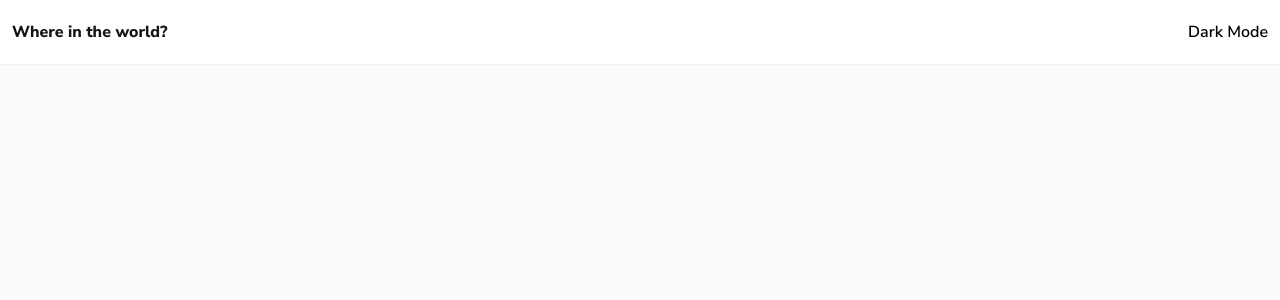
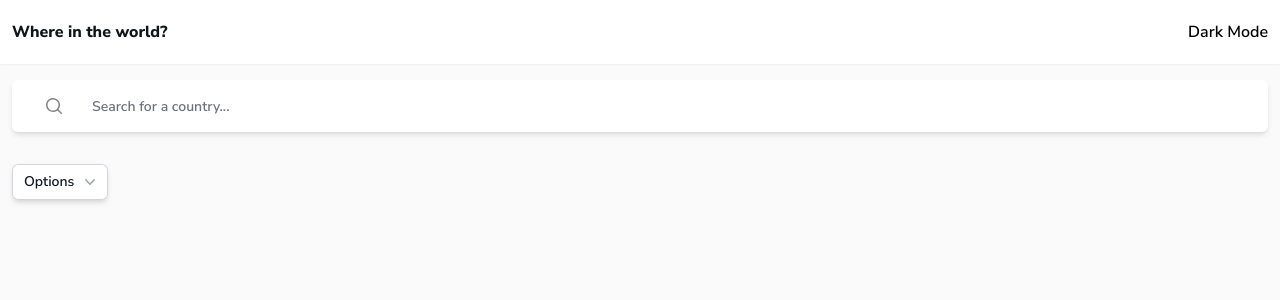
Before and after one commit to arey-dev/rest-country, a React (Vite) app: page / in a window 1280 px wide. Shown: the top 300 px of the page. Built offline with nearby package versions, Linux system fonts and the light colour scheme.

Commit message:
search done, filter ongoing

```diff
--- a/package.json
+++ b/package.json
@@ -10,11 +10,14 @@
     "preview": "vite preview"
   },
   "dependencies": {
+    "@headlessui/react": "^1.7.14",
+    "@heroicons/react": "^2.0.17",
     "@tailwindcss/container-queries": "^0.1.1",
     "react": "^18.2.0",
     "react-dom": "^18.2.0"
   },
   "devDependencies": {
+    "@tailwindcss/forms": "^0.5.3",
     "@types/react": "^18.0.28",
     "@types/react-dom": "^18.0.11",
     "@vitejs/plugin-react": "^4.0.0",
--- a/src/App.jsx
+++ b/src/App.jsx
@@ -1,9 +1,13 @@
 import { Header } from "./components/Header";
+import { FilterableSearch } from "./components/FilterableSearch";
 
 const App = () => {
   return (
-    <Header/>
-  )
+    <>
+      <Header />
+      <FilterableSearch />
+    </>
+  );
 };
 
 export default App;
--- /dev/null
+++ b/src/components/Filter.jsx
@@ -0,0 +1,92 @@
+import { Fragment } from "react";
+import { Menu, Transition } from "@headlessui/react";
+import { ChevronDownIcon } from "@heroicons/react/20/solid";
+
+function classNames(...classes) {
+  return classes.filter(Boolean).join(" ");
+}
+
+export const Filter = () => {
+  return (
+    <Menu as="div" className="relative inline-block text-left">
+      <div>
+        <Menu.Button className="inline-flex w-full justify-center gap-x-1.5 rounded-md bg-white px-3 py-2 text-sm font-semibold text-gray-900 shadow-md ring-1 ring-inset ring-gray-300 hover:bg-gray-50">
+          Options
+          <ChevronDownIcon
+            className="-mr-1 h-5 w-5 text-gray-400"
+            aria-hidden="true"
+          />
+        </Menu.Button>
+      </div>
+
+      <Transition
+        as={Fragment}
+        enter="transition ease-out duration-100"
+        enterFrom="transform opacity-0 scale-95"
+        enterTo="transform opacity-100 scale-100"
+        leave="transition ease-in duration-75"
+        leaveFrom="transform opacity-100 scale-100"
+        leaveTo="transform opacity-0 scale-95"
+      >
+        <Menu.Items className="absolute left-0 z-10 mt-2 w-56 origin-top-left rounded-md bg-white shadow-lg ring-1 ring-black ring-opacity-5 focus:outline-none">
+          <div className="py-1">
+            <Menu.Item>
+              {({ active }) => (
+                <a
+                  href=""
+                  className={classNames(
+                    active ? "bg-gray-100 text-gray-900" : "text-gray-700",
+                    "block px-4 py-2 text-sm"
+                  )}
+                >
+                  Account settings
+                </a>
+              )}
+            </Menu.Item>
+            <Menu.Item>
+              {({ active }) => (
+                <a
+                  href="#"
+                  className={classNames(
+                    active ? "bg-gray-100 text-gray-900" : "text-gray-700",
+                    "block px-4 py-2 text-sm"
+                  )}
+                >
+                  Support
+                </a>
+              )}
+            </Menu.Item>
+            <Menu.Item>
+              {({ active }) => (
+                <a
+                  href="#"
+                  className={classNames(
+                    active ? "bg-gray-100 text-gray-900" : "text-gray-700",
+                    "block px-4 py-2 text-sm"
+                  )}
+                >
+                  License
+                </a>
+              )}
+            </Menu.Item>
+            <form method="POST" action="#">
+              <Menu.Item>
+                {({ active }) => (
+                  <button
+                    type="submit"
+                    className={classNames(
+                      active ? "bg-gray-100 text-gray-900" : "text-gray-700",
+                      "block w-full px-4 py-2 text-left text-sm"
+                    )}
+                  >
+                    Sign out
+                  </button>
+                )}
+              </Menu.Item>
+            </form>
+          </div>
+        </Menu.Items>
+      </Transition>
+    </Menu>
+  );
+}
--- a/src/components/FilterableSearch.jsx
+++ b/src/components/FilterableSearch.jsx
@@ -0,0 +1,14 @@
+import { SearchBar } from "./SearchBar";
+import { Filter } from "./Filter";
+
+export const FilterableSearch = () => {
+  return (
+    <section>
+      <h2 className="sr-only">Search and filter a countries</h2>
+      <div className="container mx-auto px-3">
+        <SearchBar />
+        <Filter />
+      </div>
+    </section>
+  );
+};
--- a/src/components/Header.jsx
+++ b/src/components/Header.jsx
@@ -2,7 +2,7 @@ import { ThemeToggle } from "./ThemeToggle";
 
 export const Header = () => {
   return (
-    <header className="bg-light-element shadow-sm dark:bg-dark-element">
+    <header className="bg-light-element shadow-sm dark:bg-dark-element mb-4">
       <div className="container mx-auto flex justify-between py-5 px-3">
         <h1 className="text-light-text font-extrabold dark:text-dark-text">Where in the world?</h1>
         <ThemeToggle />
--- /dev/null
+++ b/src/components/SearchBar.jsx
@@ -0,0 +1,36 @@
+export const SearchBar = () => {
+  return (
+    <form action="search" className="mb-8">
+      <div className="relative mb-4 flex w-full flex-wrap items-stretch bg-light-element rounded-md  shadow-md dark:bg-dark-element">
+        {/* Search button */}
+        <button
+          className="relative z-[2] flex items-center rounded-l bg-primary pr-4 py-4 pl-8 text-xs font-semibold leading-tight text-light-input transition duration-150 ease-in-out hover:shadow-lg focus:bg-primary-700 focus:shadow-lg focus:outline-none focus:ring-0 active:bg-primary-800 active:shadow-lg dark:text-dark-input"
+          type="button"
+          id="button-addon1"
+          data-te-ripple-init
+          data-te-ripple-color="light"
+        >
+          <svg
+            xmlns="http://www.w3.org/2000/svg"
+            viewBox="0 0 20 20"
+            fill="currentColor"
+            className="h-5 w-5"
+          >
+            <path
+              fillRule="evenodd"
+              d="M9 3.5a5.5 5.5 0 100 11 5.5 5.5 0 000-11zM2 9a7 7 0 1112.452 4.391l3.328 3.329a.75.75 0 11-1.06 1.06l-3.329-3.328A7 7 0 012 9z"
+              clipRule="evenodd"
+            />
+          </svg>
+        </button>
+        <input
+          type="search"
+          className="relative m-0 -mr-0.5 block w-[1px] min-w-0 flex-auto rounded-r bg-transparent  border-none focus:ring-0 px-3 py-[0.25rem] text-sm font-semibold leading-[1.5] text-light-input outline-none transition duration-200 ease-in-out focus:text-light-input dark:text-dark-input dark:placeholder:text-dark-input dark:focus:text-dark-input"
+          placeholder="Search for a country..."
+          aria-label="Search"
+          aria-describedby="button-addon1"
+        />
+      </div>
+    </form>
+  );
+};
--- a/src/index.css
+++ b/src/index.css
@@ -47,6 +47,12 @@
     @apply box-border;
   }
 
+  /* input[type="search"]::-webkit-search-cancel-button {
+    -webkit-appearance: none;
+    content: url("https://cdn3.iconfinder.com/data/icons/faticons/32/remove-01-512.png");
+    width: 20px;
+  } */
+
   @media (prefers-reduced-motion: reduce) {
     html:focus-within {
       scroll-behavior: auto;
--- a/tailwind.config.js
+++ b/tailwind.config.js
@@ -23,6 +23,10 @@ export default {
       },
     },
   },
-  // eslint-disable-next-line no-undef
-  plugins: [require("@tailwindcss/container-queries"),],
+  plugins: [
+    // eslint-disable-next-line no-undef
+    require("@tailwindcss/container-queries"),
+    // eslint-disable-next-line no-undef
+    require("@tailwindcss/forms"),
+  ],
 };
```
Also changed, not shown: 1 other file (tests, documents, lock files or other folders).
